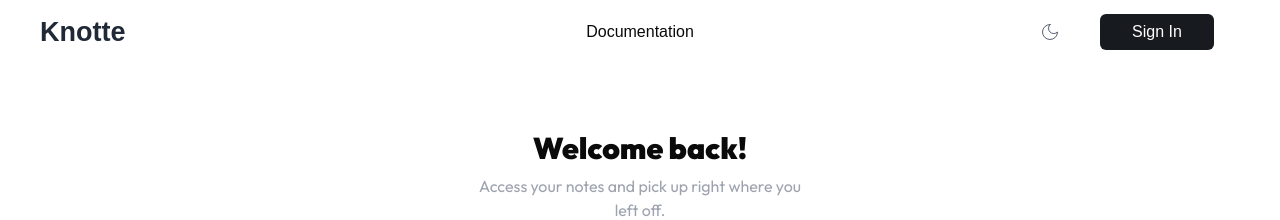
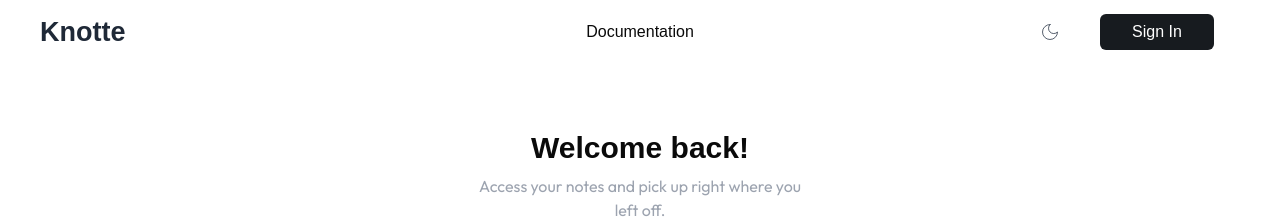
Before and after one commit to samsonlawal/Note-Taking-App, a Next.js app: page /auth/login in a window 1280 px wide. Shown: the top 220 px of the page. Built offline with nearby package versions, Linux system fonts and the light colour scheme; a web font is replaced by a local one.

Commit message:
form fonts and top padding

```diff
--- a/components/auth/pages/login/index.tsx
+++ b/components/auth/pages/login/index.tsx
@@ -102,7 +102,7 @@ const LoginForm = () => {
         onSubmit={handleSubmit}
       >
         <div className="text-center w-[85%] flex flex-col gap-2">
-          <h1 className="text-3xl font-black">Welcome back!</h1>
+          <h1 className="text-3xl font-black font-clash">Welcome back!</h1>
           <p className="text-[16px] text-gray-400">
             Access your notes and pick up right where you left off.
           </p>
--- a/components/auth/pages/sign-up/index.tsx
+++ b/components/auth/pages/sign-up/index.tsx
@@ -107,7 +107,7 @@ const SignUpForm = () => {
         onSubmit={formik.handleSubmit}
       >
         <div className="text-center w-[85%] flex flex-col pb-5 gap-2">
-          <h1 className="text-3xl font-black">Sign Up</h1>
+          <h1 className="text-3xl font-black font-clash">Sign Up</h1>
           <p className="text-[16px] text-gray-400">
             Create an account & Start your journey toward effortless note-taking
             today.
```
